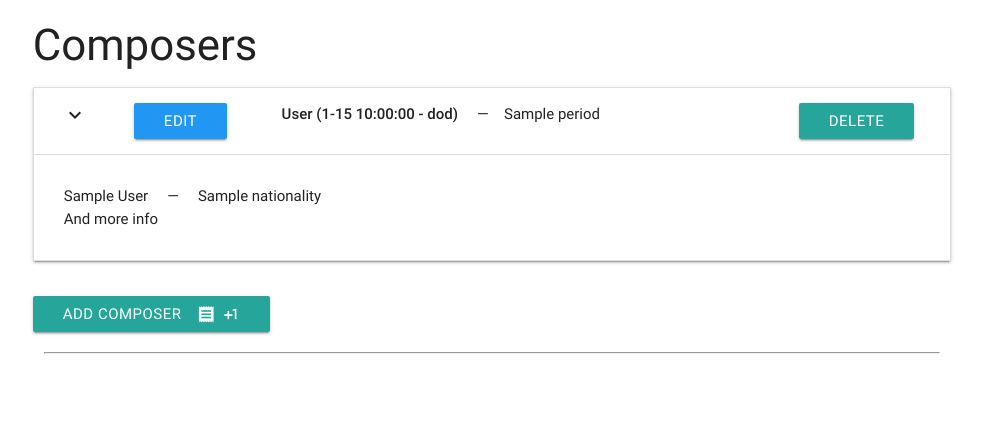
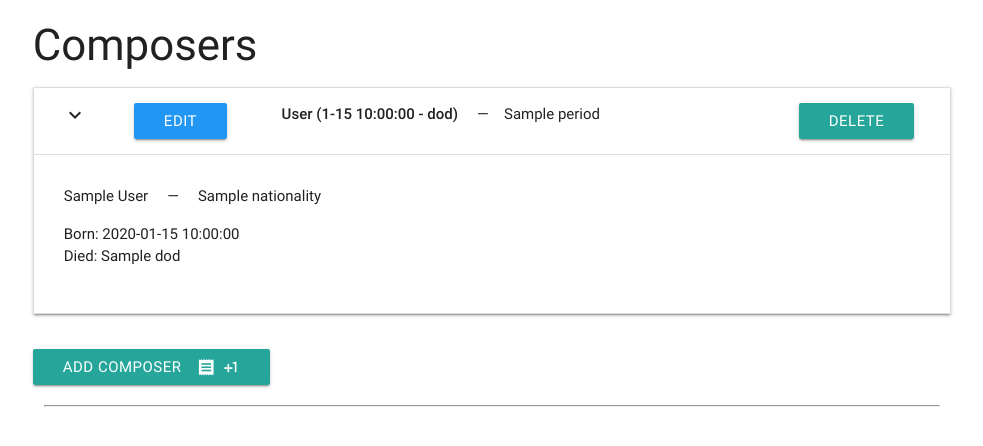
Before and after one commit to abonello/composers, a Flask app: page / in a window 1280 px wide, after a click that opens the changed part. Shown: the part 23-469 px from the top of the page, without its empty margins (148-1131 px from the left). Run offline with Flask 2, Linux system fonts and the light colour scheme; a database or web service that is not in the repository returns one stand-in record (values such as "Sample title"); some libraries are stand-ins or nearby versions.

Commit message:
Display more details in collapsible-body.

```diff
--- a/templates/composers.html
+++ b/templates/composers.html
@@ -28,7 +28,8 @@
                 <div class="collapsible-body">
                     <span>{{ composer.first_name }} {{ composer.last_name }} &emsp;&#8212;&emsp; {{ composer.nationality }} </span>
                     <br>
-                    And more info
+                    <p>Born: {{ composer.dob }}<br>
+                       Died: {{ composer.dod }}</p>
                 </div>
             </li>
             {% endfor %}
```
